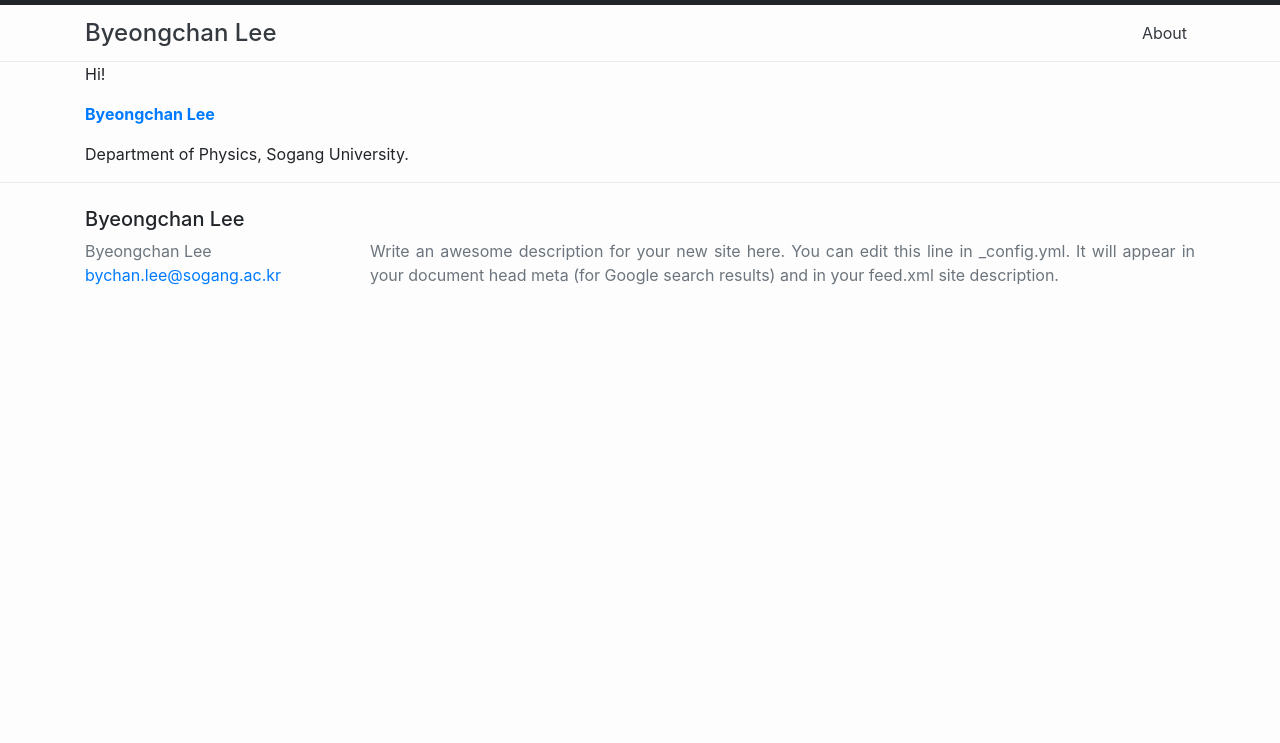
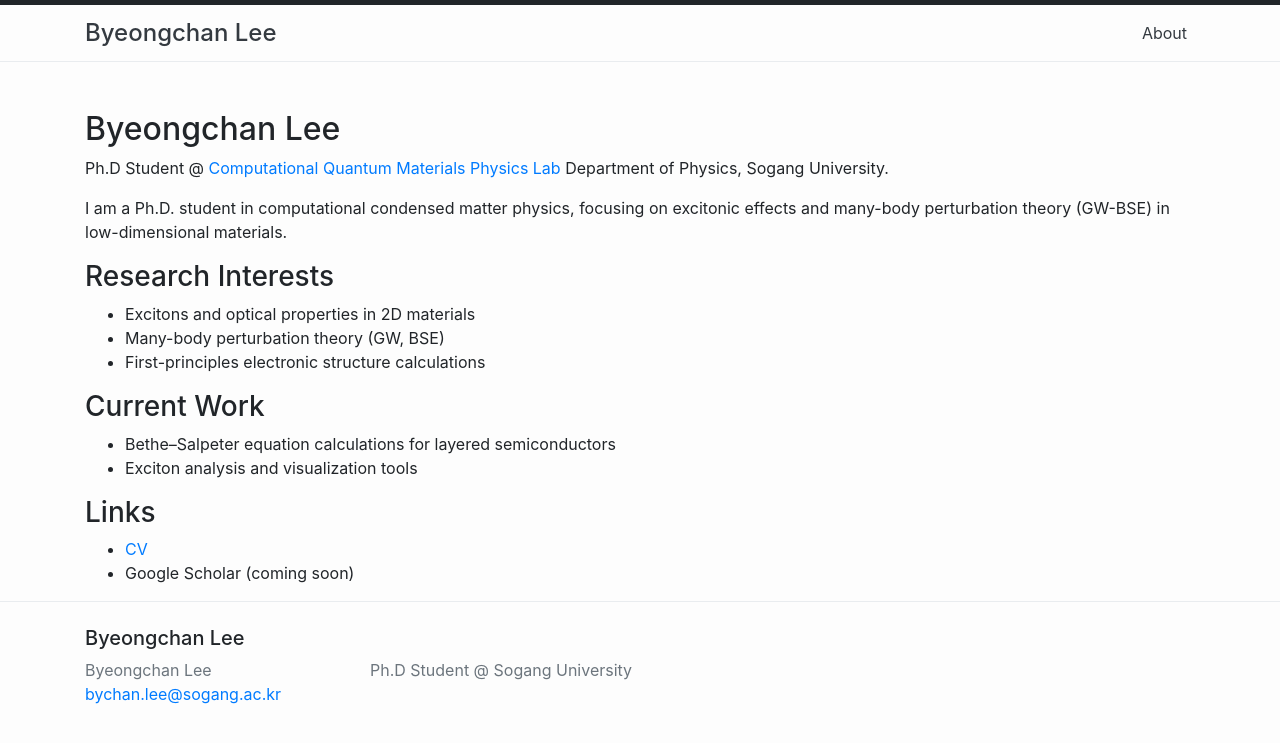
Before and after one commit to BryceByeongchan/brycebyeongchan.github.io, a Jekyll site: the page built from index.markdown, in a window 1280 px wide. Shown: the top 743 px of the page. Built offline with Jekyll 4.4.1, drawn with Linux system fonts in a browser that asks for light colours.

Commit message:
01022026

```diff
--- a/_config.yml
+++ b/_config.yml
@@ -21,9 +21,7 @@
 title: Byeongchan Lee
 email: bychan.lee@sogang.ac.kr
 description: >- # this means to ignore newlines until "baseurl:"
-  Write an awesome description for your new site here. You can edit this
-  line in _config.yml. It will appear in your document head meta (for
-  Google search results) and in your feed.xml site description.
+  Ph.D Student @ Sogang University
 baseurl: "" # the subpath of your site, e.g. /blog
 url: "" # the base hostname & protocol for your site, e.g. http://example.com
 github_username:  brycebyeongchan
--- a/index.markdown
+++ b/index.markdown
@@ -3,8 +3,26 @@ layout: default
 title: About
 ---
 
-Hi!
+## Byeongchan Lee
+{: .mt-5 .display-5 .fw-bold text-primary }
 
-[**Byeongchan Lee**]({{ "/assets/CV_2025.pdf" | relative_url }})
+Ph.D Student @
+[Computational Quantum Materials Physics Lab](https://yw-choi.github.io/)
+Department of Physics, Sogang University.
 
-Department of Physics, Sogang University.
+I am a Ph.D. student in computational condensed matter physics,
+focusing on excitonic effects and many-body perturbation theory
+(GW-BSE) in low-dimensional materials.
+
+### Research Interests
+- Excitons and optical properties in 2D materials
+- Many-body perturbation theory (GW, BSE)
+- First-principles electronic structure calculations
+
+### Current Work
+- Bethe–Salpeter equation calculations for layered semiconductors
+- Exciton analysis and visualization tools
+
+### Links
+- [CV]({{ "/assets/CV_2025.pdf" | relative_url }})
+- Google Scholar (coming soon)
```
